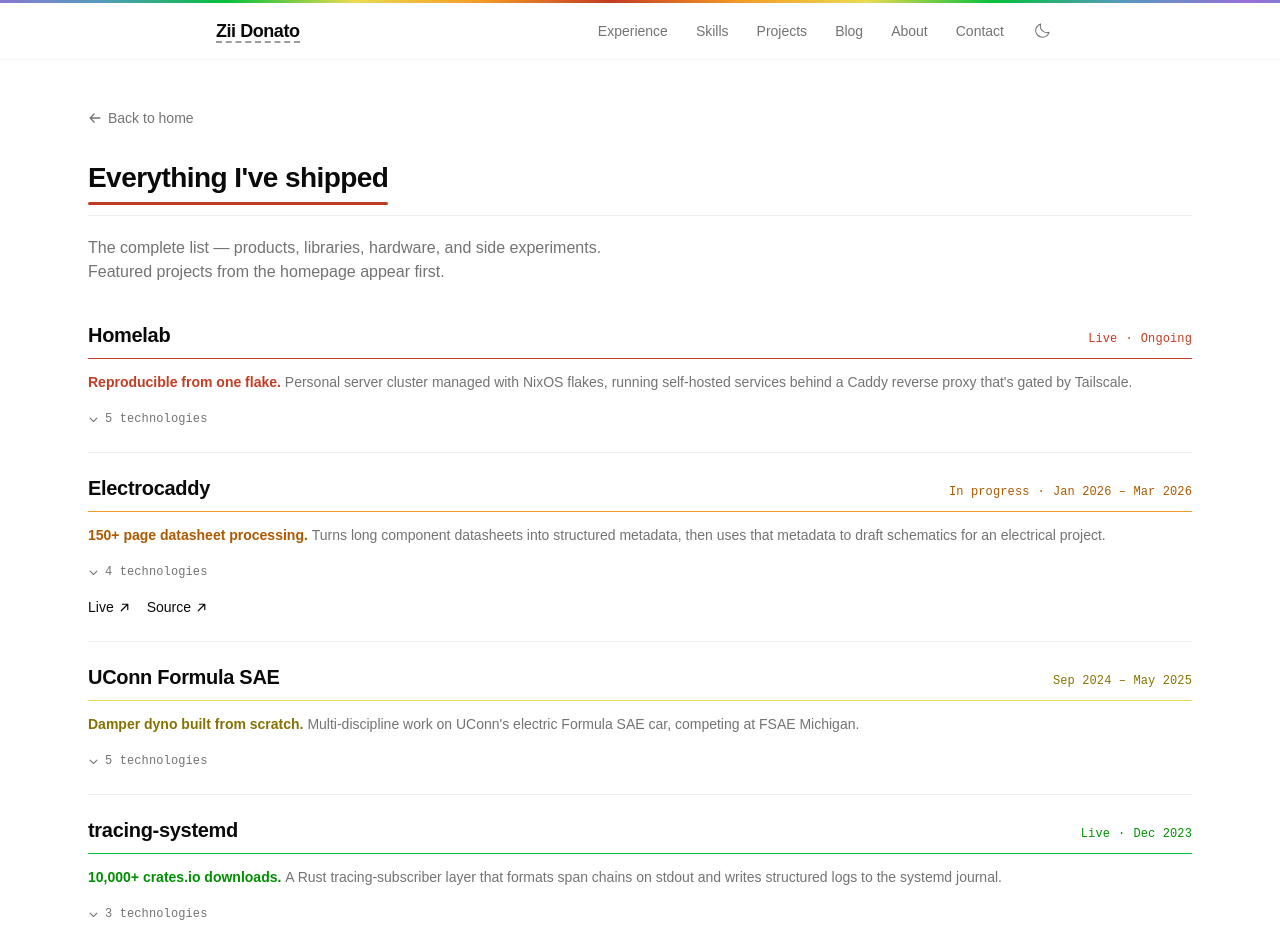
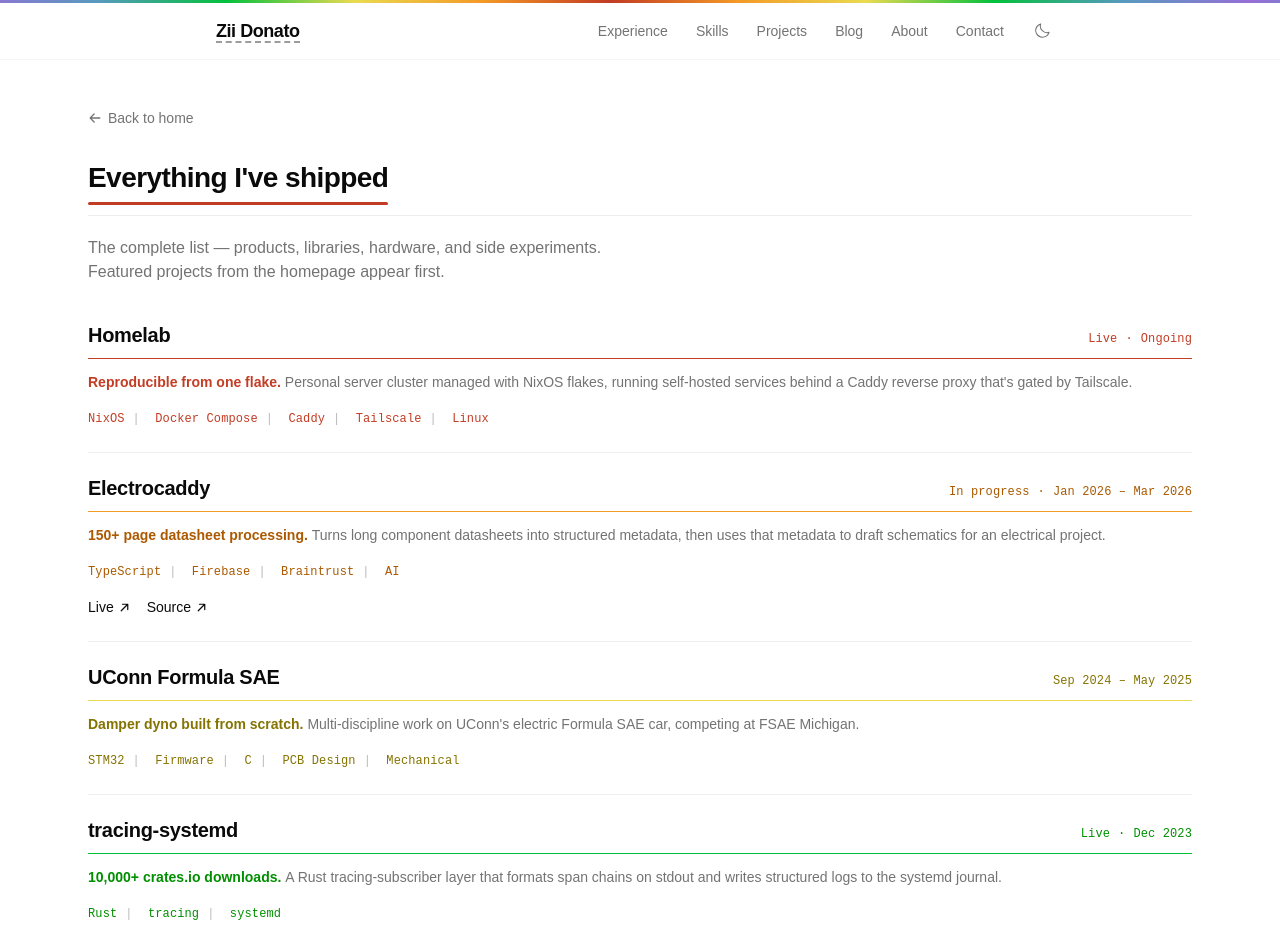
Before and after one commit to ziidonato/website, an Astro site: page /projects in a window 1280 px wide. Shown: the top 926 px of the page. Built offline with nearby package versions, Linux system fonts and the light colour scheme; Astro itself is replaced by a stand-in of ours.

Commit message:
Revert "Fold the tech list into a details panel, split by discipline"
This reverts commit 695a646e45772c939e7b0c754ec8acf696fd305b.

```diff
--- a/src/components/EntryCard.astro
+++ b/src/components/EntryCard.astro
@@ -1,6 +1,5 @@
 ---
-import { ArrowUpRight, CaretDown } from "@phosphor-icons/react"
-import { groupTech } from "@/lib/tech"
+import { ArrowUpRight } from "@phosphor-icons/react"
 
 /**
  * One record shape shared by experience entries and projects.
@@ -53,7 +52,6 @@ const {
 } = Astro.props
 
 const hasBody = Astro.slots.has("default")
-const techGroups = groupTech(tech)
 ---
 
 <article
@@ -150,30 +148,17 @@ const techGroups = groupTech(tech)
   }
 
   {
-    techGroups.length > 0 && (
-      <details class="group/details mt-4">
-        <summary class="type-meta flex cursor-pointer list-none items-center gap-1.5 text-muted-foreground transition-colors duration-150 hover:text-foreground focus-visible:ring-2 focus-visible:ring-ring focus-visible:outline-none [&::-webkit-details-marker]:hidden">
-          <CaretDown
-            size={11}
-            weight="bold"
-            aria-hidden="true"
-            class="transition-transform duration-150 group-open/details:rotate-180"
-          />
-          {tech.length} technologies
-        </summary>
-        <dl class="mt-2.5 space-y-1.5">
-          {techGroups.map(({ label, items }) => (
-            <div class="type-meta flex flex-wrap items-baseline gap-x-3">
-              <dt class="accent-hint type-label w-20 shrink-0">{label}</dt>
-              <dd class="flex flex-wrap items-baseline gap-x-1.5 gap-y-1">
-                {items.map((t) => (
-                  <span class="whitespace-nowrap text-foreground/80">{t}</span>
-                ))}
-              </dd>
-            </div>
-          ))}
-        </dl>
-      </details>
+    tech.length > 0 && (
+      <ul class="accent-text type-meta flex flex-wrap items-baseline gap-x-3 gap-y-1 pt-4 sm:gap-x-2">
+        {tech.map((t) => (
+          /* Pipe separators are CSS content so they stay out of the
+             accessibility tree, and appear only from `sm` up: on a narrow
+             screen every wrapped line would otherwise open with one. */
+          <li class="whitespace-nowrap sm:before:mr-2 sm:before:text-muted-foreground/50 sm:before:content-['|'] sm:first:before:content-none">
+            {t}
+          </li>
+        ))}
+      </ul>
     )
   }
 
--- a/src/lib/tech.ts
+++ /dev/null
@@ -1,31 +0,0 @@
-/**
- * Tags are one flat list in frontmatter, but they are not one kind of thing:
- * `Rust` is a technology, `PCB Design` is a discipline the project exercised.
- * Listing them together reads as noise, so this splits the one list into two
- * groups without asking the author to duplicate the taxonomy in every file.
- *
- * The split is a curated set rather than a heuristic — anything not named here
- * is a technology. Editing the set is the whole cost of maintaining it.
- */
-const DISCIPLINES = new Set([
-  "PCB Design",
-  "Firmware",
-  "Mechanical",
-  "Embedded",
-  "Benchmarking",
-])
-
-export interface TechGroup {
-  label: string
-  items: string[]
-}
-
-export const groupTech = (tags: string[]): TechGroup[] => {
-  const disciplines = tags.filter((t) => DISCIPLINES.has(t))
-  const stack = tags.filter((t) => !DISCIPLINES.has(t))
-
-  return [
-    disciplines.length > 0 && { label: "Discipline", items: disciplines },
-    stack.length > 0 && { label: "Stack", items: stack },
-  ].filter((g): g is TechGroup => Boolean(g))
-}
```
